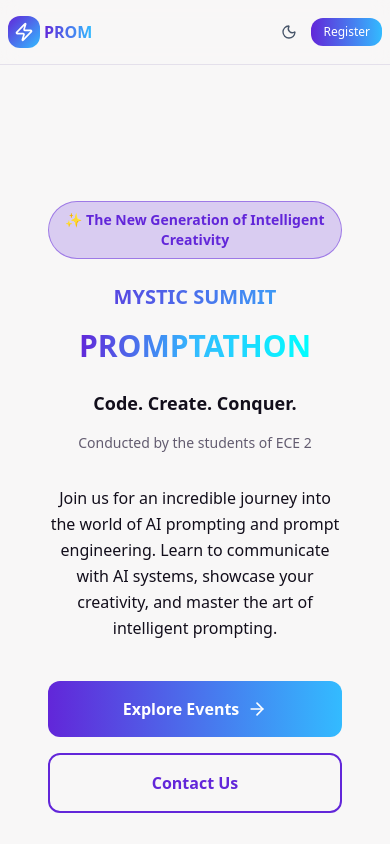
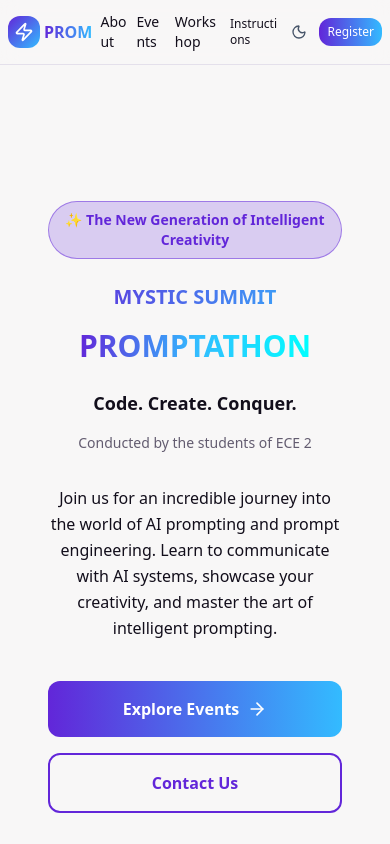
Before and after one commit to MDHaarith/MS-Promtathon, a React (Vite) app: page / in a window 390 px wide. Shown: the top 844 px of the page. Built offline with nearby package versions, Linux system fonts and the light colour scheme.

Commit message:
Keep header fully visible on all screens with dynamic responsive adjustments
cgen-74e5d78b9a2c4aff9bbbaf68ae3487ee

```diff
--- a/client/components/Layout.tsx
+++ b/client/components/Layout.tsx
@@ -35,7 +35,7 @@ function Header({
 }) {
   return (
     <header className="sticky top-0 z-50 w-full border-b border-border bg-background/95 backdrop-blur supports-[backdrop-filter]:bg-background/60 transition-all duration-300">
-      <div className="container flex h-16 sm:h-20 items-center justify-between px-2 sm:px-4">
+      <div className="container flex h-16 sm:h-20 items-center justify-between px-2 sm:px-4 gap-2 sm:gap-4">
         <Link
           to="/"
           className="flex items-center gap-1 sm:gap-2 font-bold text-lg sm:text-2xl hover:scale-105 transition-transform duration-300 flex-shrink-0"
@@ -43,24 +43,27 @@ function Header({
           <div className="w-8 sm:w-10 h-8 sm:h-10 rounded-lg bg-gradient-to-br from-primary to-secondary flex items-center justify-center transition-all duration-300 hover:shadow-lg">
             <Zap className="w-5 sm:w-6 h-5 sm:h-6 text-white" />
           </div>
-          <span className="hidden md:inline bg-gradient-to-r from-primary to-secondary bg-clip-text text-transparent whitespace-nowrap">
+          <span className="hidden sm:inline bg-gradient-to-r from-primary to-secondary bg-clip-text text-transparent whitespace-nowrap">
             PROMPTATHON
           </span>
-          <span className="md:hidden bg-gradient-to-r from-primary to-secondary bg-clip-text text-transparent text-base sm:text-lg whitespace-nowrap">
+          <span className="sm:hidden bg-gradient-to-r from-primary to-secondary bg-clip-text text-transparent text-base whitespace-nowrap">
             PROM
           </span>
         </Link>
 
-        <nav className="hidden lg:flex items-center gap-4 xl:gap-8 text-sm xl:text-base">
+        <nav className="flex items-center gap-2 sm:gap-4 md:gap-6 lg:gap-8 text-xs sm:text-sm md:text-base flex-1 justify-center">
           <NavLink href="/#about">About</NavLink>
           <NavLink href="/#events">Events</NavLink>
           <NavLink href="/#workshop">Workshop</NavLink>
-          <NavLink href="/#participant-instructions">
+          <NavLink href="/#participant-instructions" className="hidden sm:block">
             Participant Instructions
+          </NavLink>
+          <NavLink href="/#participant-instructions" className="sm:hidden text-xs">
+            Instructions
           </NavLink>
         </nav>
 
-        <div className="flex items-center gap-2 sm:gap-4">
+        <div className="flex items-center gap-1.5 sm:gap-3 flex-shrink-0">
           <button
             onClick={onToggleDarkMode}
             className="p-1.5 sm:p-2 rounded-lg hover:bg-muted transition-all duration-300 transform hover:scale-110 hover:shadow-md"
@@ -74,7 +77,7 @@ function Header({
           </button>
           <a
             href="#contact"
-            className="px-3 sm:px-4 py-1.5 sm:py-2 rounded-lg bg-gradient-to-r from-primary to-secondary text-primary-foreground font-medium hover:opacity-90 transition-all duration-300 transform hover:scale-105 hover:shadow-lg text-xs sm:text-sm whitespace-nowrap"
+            className="px-2 sm:px-4 py-1.5 sm:py-2 rounded-lg bg-gradient-to-r from-primary to-secondary text-primary-foreground font-medium hover:opacity-90 transition-all duration-300 transform hover:scale-105 hover:shadow-lg text-xs sm:text-sm whitespace-nowrap"
           >
             Register
           </a>
@@ -87,14 +90,16 @@ function Header({
 function NavLink({
   href,
   children,
+  className,
 }: {
   href: string;
   children: React.ReactNode;
+  className?: string;
 }) {
   return (
     <a
       href={href}
-      className="text-sm font-medium transition-all duration-300 hover:text-primary relative group"
+      className={`text-sm font-medium transition-all duration-300 hover:text-primary relative group ${className || ""}`}
     >
       {children}
       <span className="absolute bottom-0 left-0 w-0 h-0.5 bg-gradient-to-r from-primary to-secondary transition-all duration-300 group-hover:w-full"></span>
```
